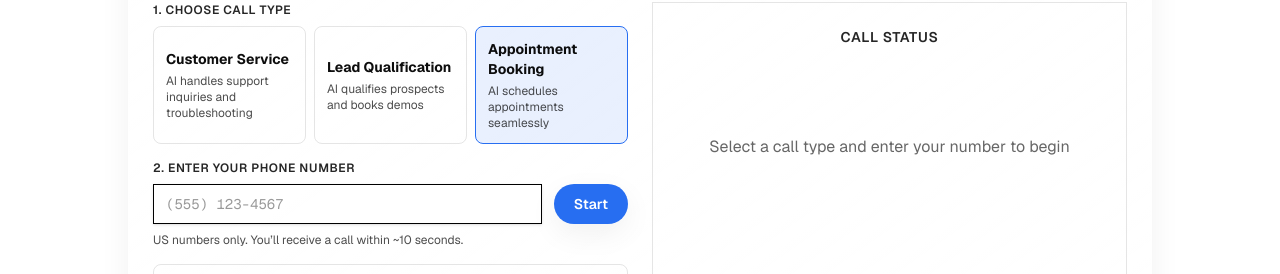
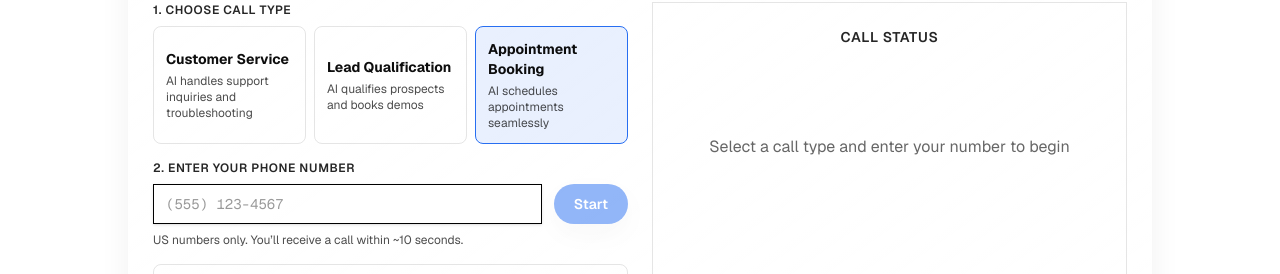
Before and after one commit to abookbad/nextinlineai, a Next.js app: page / in a window 1280 px wide. Shown: the part 1149-1423 px from the top of the page. Built offline with nearby package versions, Linux system fonts and the light colour scheme; no server answers.

Commit message:
finger hand click

```diff
--- a/src/components/sections/parts/LiveVoiceCallDemo.tsx
+++ b/src/components/sections/parts/LiveVoiceCallDemo.tsx
@@ -122,7 +122,7 @@ export default function LiveVoiceCallDemo() {
                   key={key}
                   onClick={() => setSelectedScenario(key)}
                   disabled={callStatus.status === "calling"}
-                  className={`rounded-lg border p-3 text-left text-sm transition ${
+                  className={`rounded-lg border p-3 text-left text-sm transition cursor-pointer ${
                     selectedScenario === key ? "border-[var(--nl-blue)] bg-[var(--nl-blue)]/10" : "border-black/10 hover:border-black/20"
                   } disabled:cursor-not-allowed disabled:opacity-50`}
                 >
--- a/src/components/ui/Button.tsx
+++ b/src/components/ui/Button.tsx
@@ -13,7 +13,7 @@ type ButtonProps = React.ButtonHTMLAttributes<HTMLButtonElement> & {
 export const Button = React.forwardRef<HTMLButtonElement, ButtonProps>(
   ({ className, variant = "primary", ...props }, ref) => {
     const base =
-      "relative inline-flex items-center justify-center rounded-full px-5 py-2.5 text-sm font-semibold transition-transform duration-200 focus-visible:outline-none focus-visible:ring-2 focus-visible:ring-offset-2";
+      "relative inline-flex items-center justify-center rounded-full px-5 py-2.5 text-sm font-semibold transition-transform duration-200 focus-visible:outline-none focus-visible:ring-2 focus-visible:ring-offset-2 cursor-pointer disabled:cursor-not-allowed disabled:opacity-50";
     const variants: Record<ButtonVariant, string> = {
       primary:
         "bg-[var(--nl-blue)] text-white shadow-[var(--shadow-soft)] hover:translate-y-[-2px] hover:shadow-[var(--shadow-glow)] focus-visible:ring-[var(--nl-blue)]",
```
